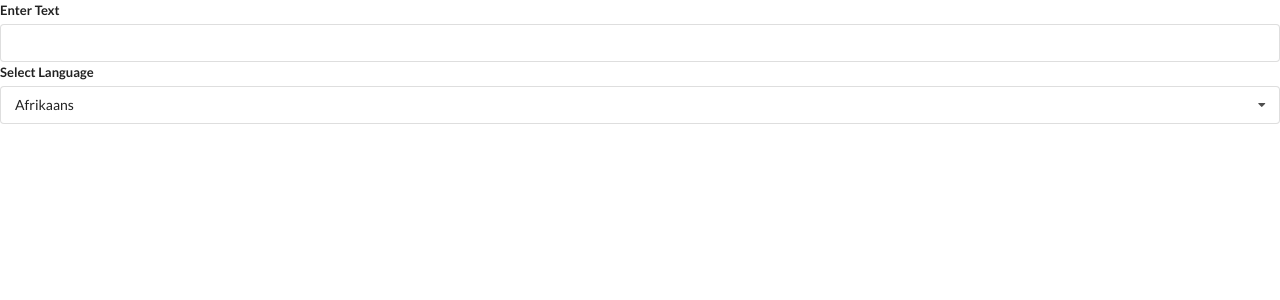
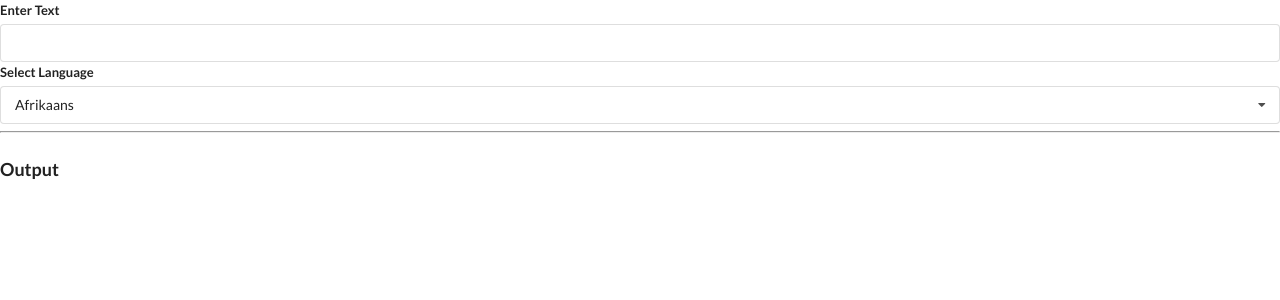
Before and after one commit to alisequeira/modernReact2, a React (Create React App) app in the folder widgets/: page / in a window 1280 px wide. Shown: the top 300 px of the page. Built offline with nearby package versions, Linux system fonts and the light colour scheme.

Commit message:
buiding the convert component

```diff
--- /dev/null
+++ b/widgets/src/components/Convert.js
@@ -0,0 +1,11 @@
+import React,{useState, useEffect} from 'react';
+
+const Convert = ({language , text}) => {
+
+    useEffect(() => {
+        console.log('new language or text');
+    }, [language, text]);
+    return <div />
+}
+
+export default Convert;
--- a/widgets/src/components/Translate.js
+++ b/widgets/src/components/Translate.js
@@ -1,5 +1,8 @@
 import React, { useState } from 'react';
 import Dropdown from './Dropdown';
+import Convert from './Convert'
+
+//key: 'AIzaSyCHUCmpR7cT_yDFHC98CZJy2LTms-IwDlM'
 
 const options = [
     {
@@ -34,6 +37,9 @@
                 onSelectedChange={setLanguage}
                  options={options}
             />
+            <hr/>
+            <h3 className="ui header">Output</h3>
+            <Convert text={text} language={language}/>
         </div>
     );
 }
```
